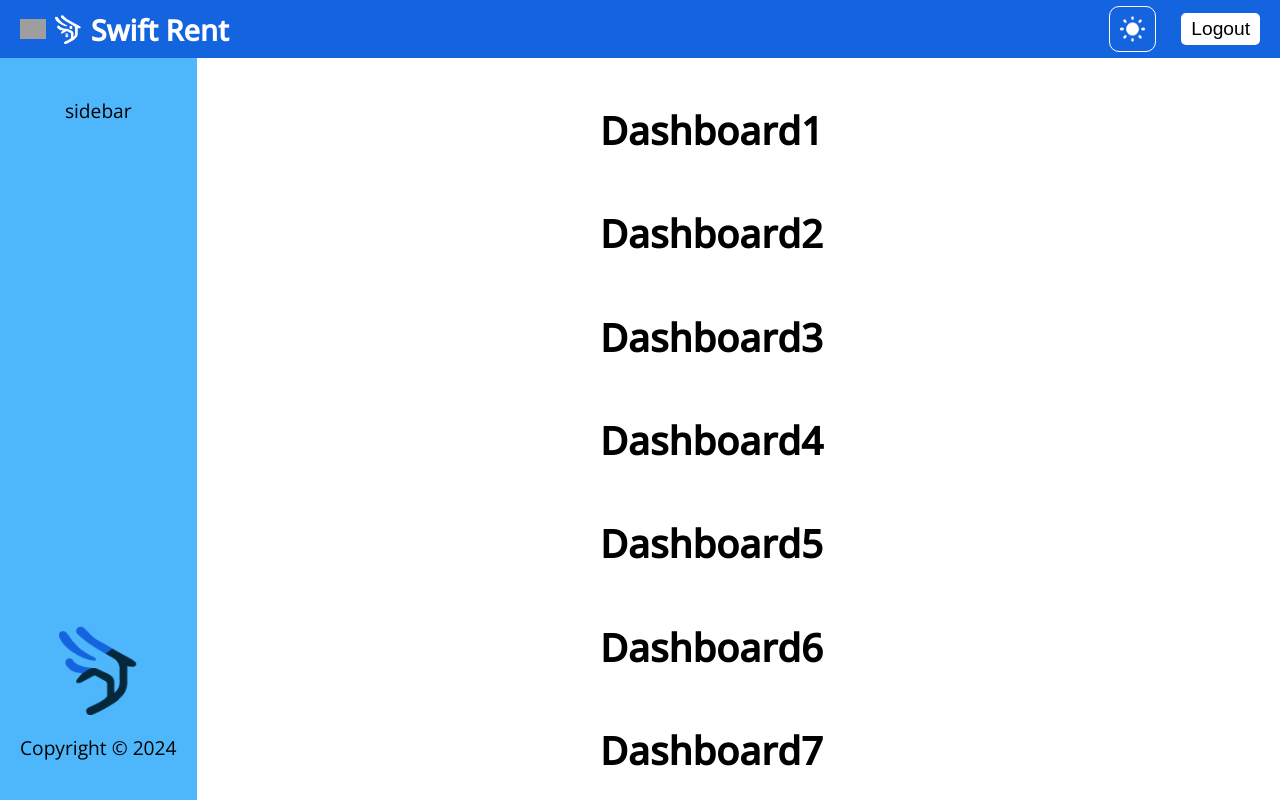
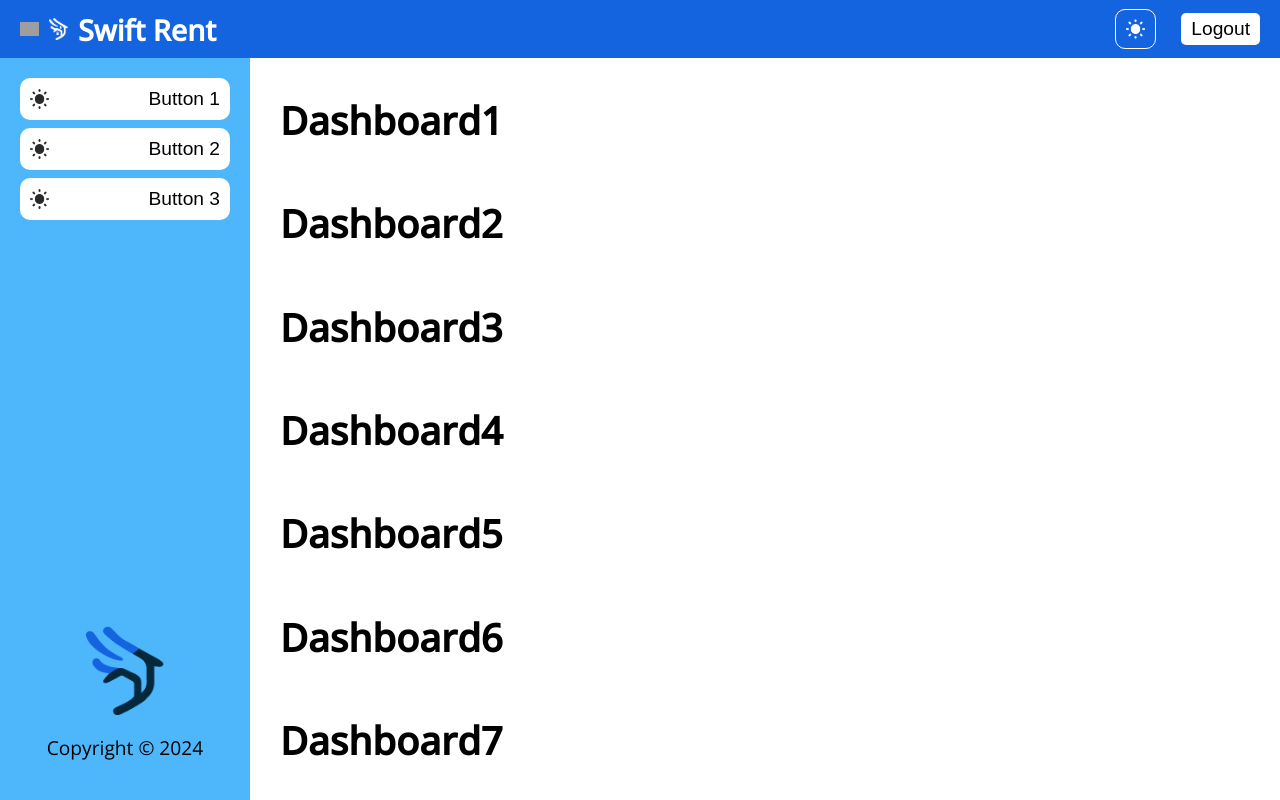
Before and after one commit to ibrahimahtsham/swift-rent-admin, a React (Vite) app: page /dashboard in a window 1280 px wide. Both pictures are taken after a click on the picture 32 px from the left and 29 px from the top of the page. Built offline with nearby package versions, Linux system fonts and the light colour scheme; grey boxes are pictures that could not be loaded.

Commit message:
sidebar toggle changed

```diff
--- a/src/components/navbar/Navbar.css
+++ b/src/components/navbar/Navbar.css
@@ -38,49 +38,19 @@
 
 .navbar-theme-icon {
   cursor: pointer;
-  width: 3vw;
   object-fit: contain;
   padding: 0.5rem;
   border: solid 0.1vw;
   border-radius: 10px;
 }
+
 .navbar-menu-icon {
   cursor: pointer;
-  width: 3vw;
   object-fit: contain;
   margin-right: 0.5rem;
 }
 
 .navbar-logo {
-  width: 3vw;
   object-fit: contain;
   margin-right: 10px;
 }
-
-/* media queries for mobile and desktop */
-
-/* mobile */
-@media (max-width: 500px) {
-  .navbar-theme-icon {
-    width: 6vw;
-  }
-  .navbar-menu-icon {
-    width: 6vw;
-  }
-  .navbar-logo {
-    width: 6vw;
-  }
-}
-
-/* desktop */
-@media (min-width: 800px) {
-  .navbar-theme-icon {
-    width: 2vw;
-  }
-  .navbar-menu-icon {
-    width: 2vw;
-  }
-  .navbar-logo {
-    width: 2vw;
-  }
-}
--- a/src/components/sidebar/Sidebar.css
+++ b/src/components/sidebar/Sidebar.css
@@ -1,20 +1,21 @@
 .sidebar {
+  box-sizing: border-box;
   display: flex;
   flex-direction: column;
   justify-content: space-between;
   align-items: center;
   padding: 20px;
-  height: calc(100vh - 98px);
+  height: calc(100vh - 58px);
   position: fixed;
   top: 58px;
   left: 0;
   z-index: 2;
-  transform: translateX(-100%);
-  transition: transform 0.3s ease-in-out;
+  width: 50px;
+  transition: 0.3s ease-in-out;
 }
 
 .sidebar.open {
-  transform: translateX(0);
+  width: 250px;
 }
 
 .copyright-container {
@@ -29,3 +30,10 @@
   width: 50%;
   object-fit: contain;
 }
+
+.menus-container {
+  display: flex;
+  flex-direction: column;
+  width: 100%;
+  align-items: center;
+}
--- /dev/null
+++ b/src/components/sidebar/SidebarButton.css
@@ -0,0 +1,24 @@
+.sidebar-button {
+  display: flex;
+  align-items: center;
+  justify-content: space-between;
+  padding: 10px;
+  border: none;
+  cursor: pointer;
+  transition: background-color 0.3s ease;
+  margin-bottom: 1vh;
+  border-radius: 10px;
+  word-break: break-all;
+}
+
+.sidebar-button.open {
+  width: 100%;
+}
+
+.sidebar-button-img {
+  container-type: contain;
+}
+
+.sidebar-title {
+  margin-left: 10px;
+}
--- /dev/null
+++ b/src/components/sidebar/SidebarButton.jsx
@@ -0,0 +1,26 @@
+import React, { useContext } from "react";
+import { ThemeContext } from "../../utils/ThemeContext";
+import { SidebarContext } from "./../../utils/SidebarContext";
+import "./SidebarButton.css";
+
+const SidebarButton = ({ image, title, isActive, onClick }) => {
+  const { theme } = useContext(ThemeContext);
+  const { isOpen } = useContext(SidebarContext);
+  return (
+    <button
+      className={`sidebar-button ${isActive ? "active" : ""} ${theme} ${
+        isOpen ? "open" : ""
+      }`}
+      onClick={onClick}
+    >
+      <img
+        className={`sidebar-button-img ${isActive ? "active" : ""} ${theme} `}
+        src={image}
+        alt={title}
+      />
+      {isOpen && <span className="sidebar-title">{title}</span>}
+    </button>
+  );
+};
+
+export default SidebarButton;
--- a/src/components/sidebar/index.jsx
+++ b/src/components/sidebar/index.jsx
@@ -1,18 +1,51 @@
-import { useContext } from "react";
+import { useContext, useState } from "react";
 import { icons } from "../../utils/ImageImports";
 import { SidebarContext } from "../../utils/SidebarContext";
 import { ThemeContext } from "../../utils/ThemeContext";
 import "./Sidebar.css";
+import SidebarButton from "./SidebarButton";
 
 const Sidebar = () => {
   const { theme } = useContext(ThemeContext);
   const { isOpen } = useContext(SidebarContext);
 
+  const [activeButton, setActiveButton] = useState("");
+
   return (
     <div className={`sidebar ${isOpen ? "open" : "closed"} ${theme}`}>
       <div className="menus-container">
-        <p>sidebar</p>
+        <SidebarButton
+          image={icons.sunIcon}
+          title="Button 1"
+          isActive={activeButton === "Button 1"}
+          onClick={() => setActiveButton("Button 1")}
+        />
+        <SidebarButton
+          image={icons.sunIcon}
+          title="Button 2"
+          isActive={activeButton === "Button 2"}
+          onClick={() => setActiveButton("Button 2")}
+        />
+        <SidebarButton
+          image={icons.sunIcon}
+          title="Button 3"
+          isActive={activeButton === "Button 3"}
+          onClick={() => setActiveButton("Button 3")}
+        />
       </div>
+      {!isOpen && (
+        <div className="copyright-container">
+          <img
+            style={{ width: "30px" }}
+            className="copyright-logo"
+            src={icons.swiftRentLogoColor}
+            alt="swift rent logo"
+          />
+
+          <p style={{ fontSize: 8 }}>&copy; {new Date().getFullYear()}</p>
+        </div>
+      )}
+      {isOpen && (
         <div className="copyright-container">
           <img
             className="copyright-logo"
@@ -22,6 +55,7 @@ const Sidebar = () => {
 
           <p>Copyright &copy; {new Date().getFullYear()}</p>
         </div>
+      )}
     </div>
   );
 };
--- a/src/screens/dashboard/styles/Dashboard.css
+++ b/src/screens/dashboard/styles/Dashboard.css
@@ -1,5 +1,4 @@
 .dashboard-content-container {
-  align-items: center;
   box-sizing: border-box;
   display: flex;
   flex-direction: column;
@@ -7,21 +6,22 @@
   margin-top: 58px;
   overflow-x: auto;
   overflow-y: auto;
-  padding: 20px 0px;
   position: fixed;
   z-index: 1;
   word-break: break-all;
   transition: 0.3s;
+  padding: 10px 30px;
+  top: 0;
 }
 
 .dashboard-content-container.grow {
-  left: 0px;
-  width: 100%;
+  left: 50px;
+  width: calc(100% - 50px);
 }
 
 .dashboard-content-container.shrink {
-  left: 143px;
-  width: calc(100% - 143px);
+  left: 250px;
+  width: calc(100% - 250px);
 }
 
 .sidebar-and-content-container {
--- a/src/styles/colors.css
+++ b/src/styles/colors.css
@@ -16,6 +16,8 @@
   --navbar-background-color-light: #1463df;
   --dashboard-background-color-light: white;
   --sidebar-background-color-light: #4eb7fc;
+  --sidebar-button-color-light: white;
+  --sidebar-button-active-color-light: #1463df;
 
   /* Dark theme colors */
   --background-color-dark: black;
@@ -27,6 +29,8 @@
   --navbar-background-color-dark: black;
   --dashboard-background-color-dark: rgb(59, 59, 59);
   --sidebar-background-color-dark: rgb(43, 43, 43);
+  --sidebar-button-color-dark: rgb(114, 114, 114);
+  --sidebar-button-active-color-dark: #1463df;
 }
 
 /* Light theme styles */
@@ -74,6 +78,20 @@ label.light {
   color: var(--text-color-black);
 }
 
+.sidebar-button.light {
+  background-color: var(--sidebar-button-color-light);
+  color: var(--text-color-black);
+}
+
+.sidebar-button.active.light {
+  background-color: var(--sidebar-button-active-color-light);
+  color: var(--text-color-white);
+}
+
+.sidebar-button-img.active.light {
+  filter: invert(1);
+}
+
 /* Dark theme styles */
 body.dark {
   background-color: var(--background-color-dark);
@@ -114,3 +132,21 @@ label.dark {
   background-color: var(--sidebar-background-color-dark);
   color: var(--text-color-white);
 }
+
+.sidebar-button.dark {
+  background-color: var(--sidebar-button-color-dark);
+  color: var(--text-color-white);
+}
+
+.sidebar-button.active.dark {
+  background-color: var(--sidebar-button-active-color-dark);
+  color: var(--text-color-white);
+}
+
+.sidebar-button-img.dark {
+  filter: invert(1);
+}
+
+.sidebar-button-img.active.dark {
+  filter: invert(1);
+}
--- a/src/styles/fonts.css
+++ b/src/styles/fonts.css
@@ -17,6 +17,14 @@ button {
   font-size: 2vw; /* tablet */
 }
 
+img {
+  width: 2vw; /* tablet */
+}
+
+span {
+  font-size: 2vw; /* tablet */
+}
+
 /* mobile */
 @media (max-width: 500px) {
   html {
@@ -26,6 +34,12 @@ button {
     font-size: 4vw;
   }
   button {
+    font-size: 4vw;
+  }
+  img {
+    width: 4vw;
+  }
+  span {
     font-size: 4vw;
   }
 }
@@ -41,4 +55,10 @@ button {
   button {
     font-size: 1.5vw;
   }
+  img {
+    width: 1.5vw;
+  }
+  span {
+    font-size: 1.5vw;
+  }
 }
```
Lines whose indentation alone changed are shown as unchanged.
